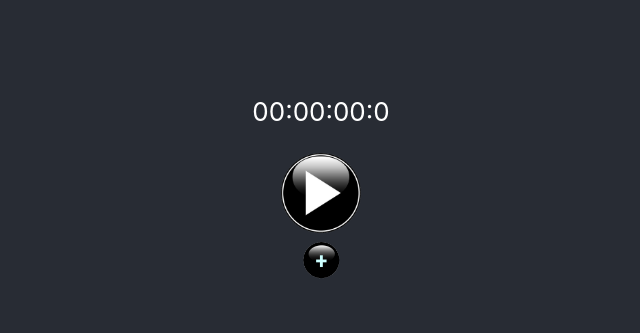
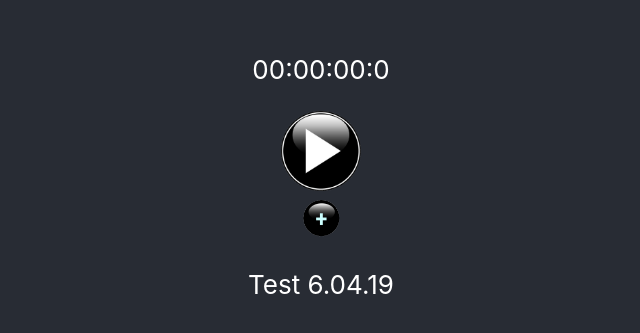
Before and after one commit to yacho0/stopwatch, a React (Create React App) app: page / in a window 1280 px wide. Shown: the part 223-556 px from the top of the page, without its empty margins (319-959 px from the left). Built offline with nearby package versions, Linux system fonts and the light colour scheme.

Commit message:
test git and netlify

```diff
--- a/src/App.js
+++ b/src/App.js
@@ -12,6 +12,7 @@ class App extends Component {
         <header className="App-header">
           <img hidden src={logo} className="App-logo"alt="logo"  />
           <Controller />
+          <p>Test 6.04.19</p>
         </header>
       </div>
     );
```
